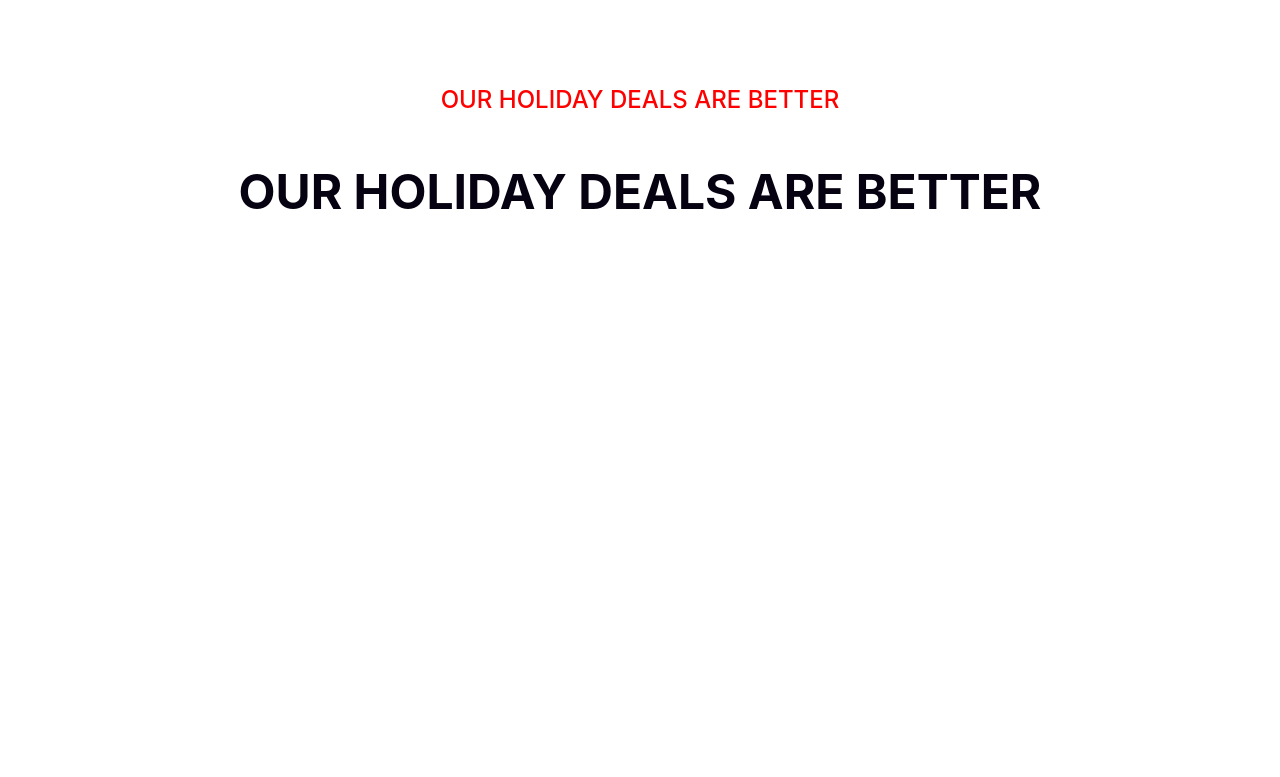
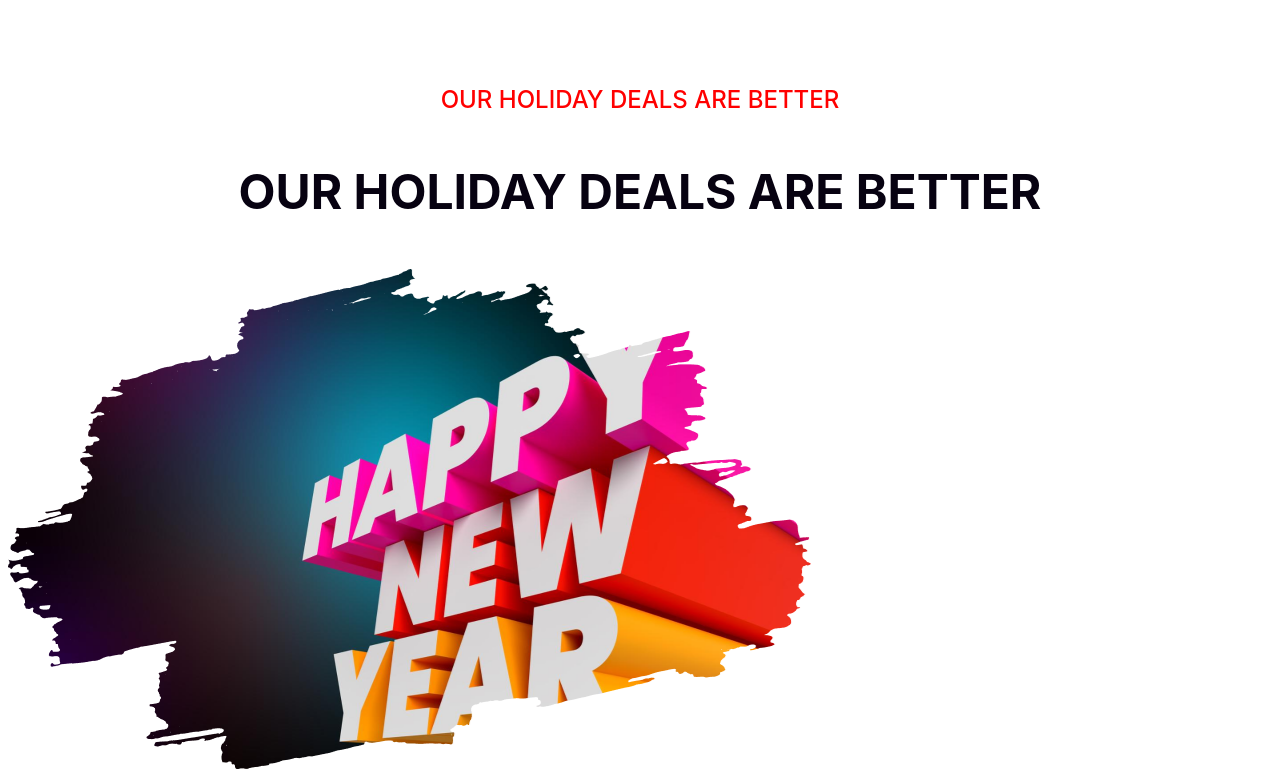
Before and after one commit to hishanto/New-Year-New-Mission, a plain HTML site: page index.html in a window 1280 px wide. Shown: the part 829-1606 px from the top of the page. Before the commit the page ends 1098 px from the top, so only its background shows below. Drawn offline with Linux system fonts and the light colour scheme.

Commit message:
middle 2

```diff
--- a/index.html
+++ b/index.html
@@ -26,6 +26,8 @@
     <div class="midAdd2">
         <p>OUR HOLIDAY DEALS ARE BETTER</p>
     </div>
+    <div class="newyearwish">
 
+    </div>
 </body>
 </html>
--- a/style.css
+++ b/style.css
@@ -62,3 +62,11 @@ font-style: normal;
     font-weight: 700;
     line-height: normal;
 }
+.newyearwish{
+    width: 802.9px;
+    height: 500px;
+    flex-shrink: 0;
+    background-image: url("resources/New Year Photo.png");
+    background-position: center;
+
+}
```
Lines whose indentation alone changed are shown as unchanged.
